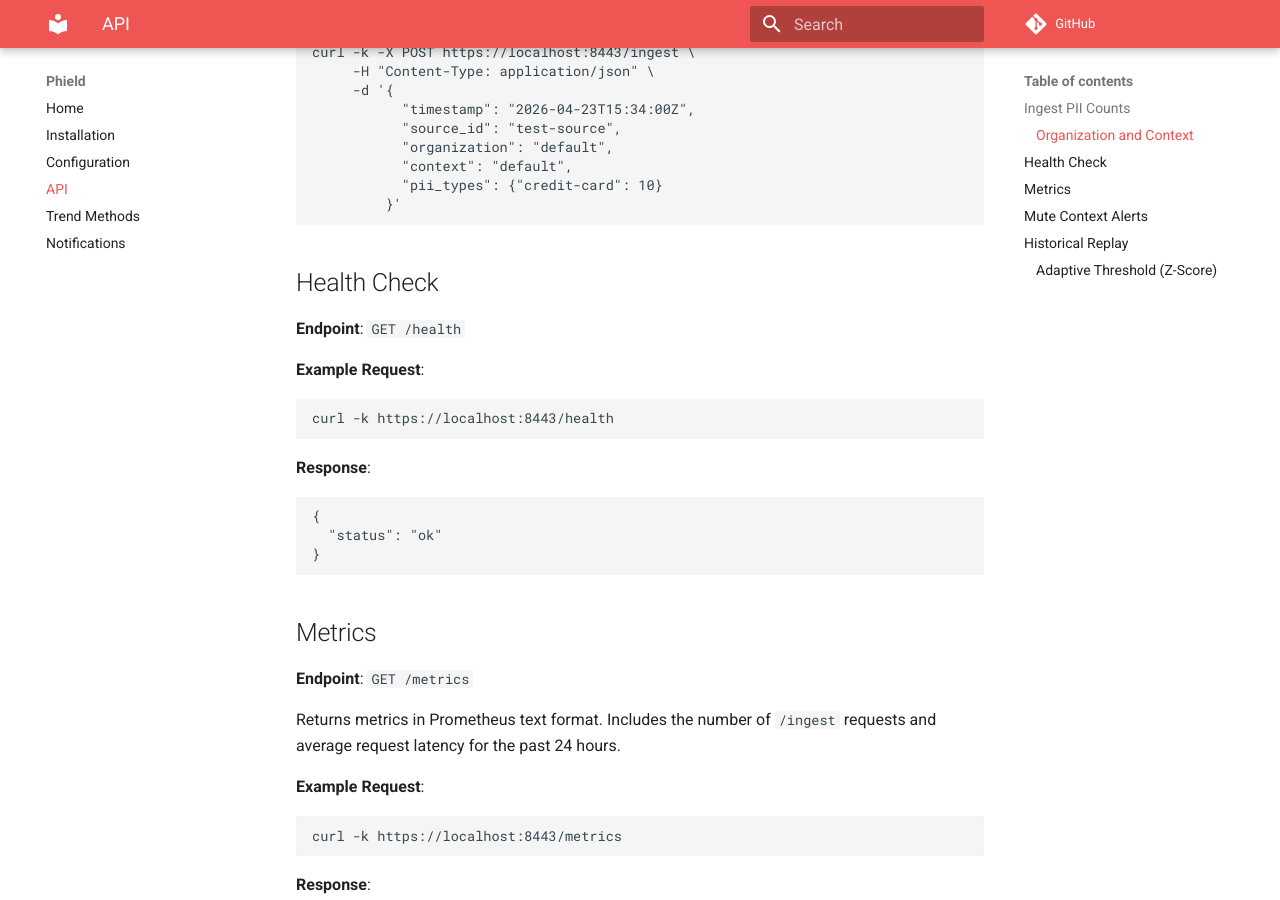
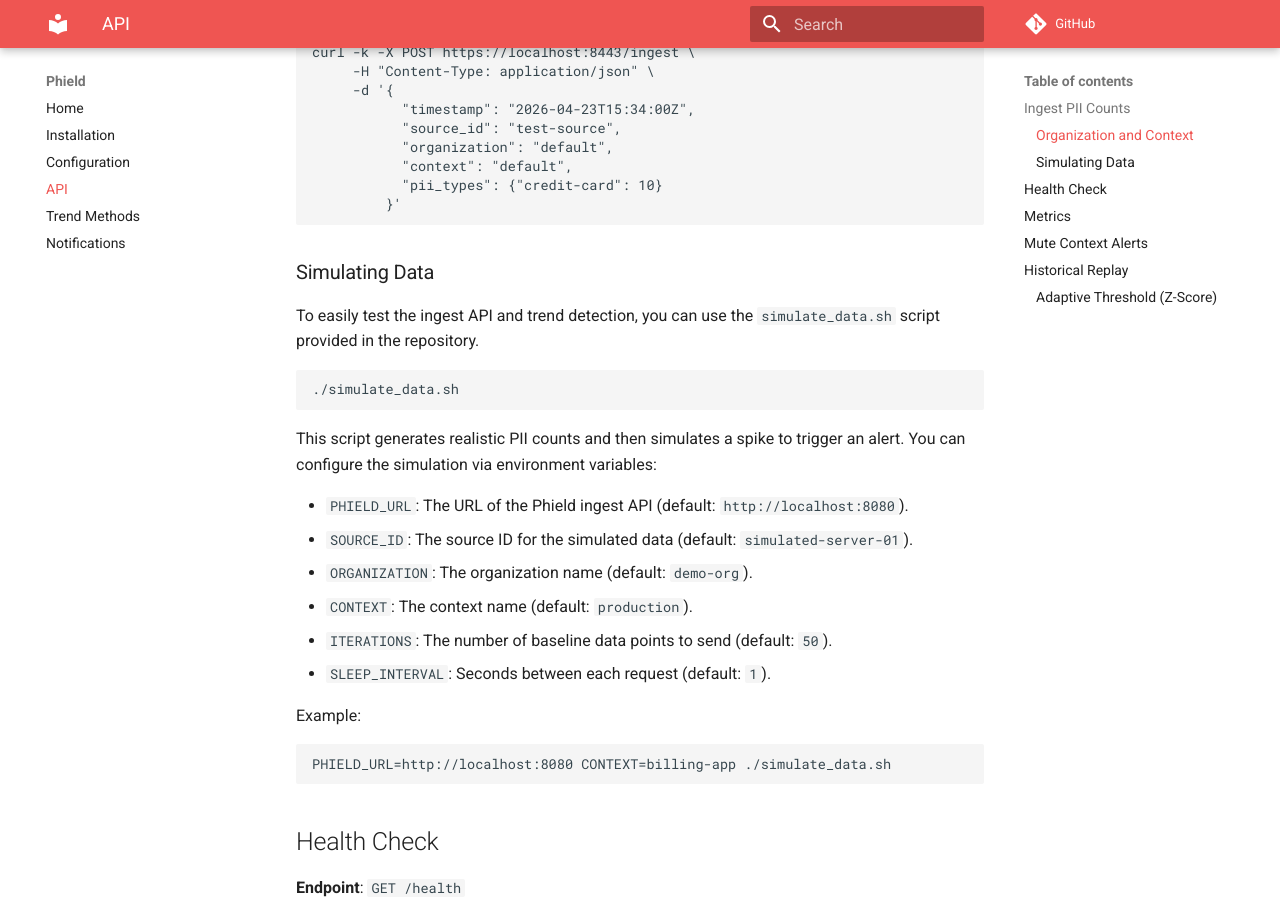
Before and after one commit to philterd/phield, an MkDocs documentation site: the page built from docs/docs/api.md, in a window 1280 px wide and 900 px high, scrolled down 1326 px. Built offline with MkDocs 1.6.1 and Material for MkDocs 9.7.7, drawn with Linux system fonts in a browser that asks for light colours; comment, search, counter and statistics services are not loaded.

Commit message:
Adding a data simulation script.

````diff
--- a/docs/docs/api.md
+++ b/docs/docs/api.md
@@ -51,6 +51,28 @@ curl -k -X POST https://localhost:8443/ingest \
            "context": "default",
            "pii_types": {"credit-card": 10}
          }'
+```
+
+### Simulating Data
+
+To easily test the ingest API and trend detection, you can use the `simulate_data.sh` script provided in the repository.
+
+```bash
+./simulate_data.sh
+```
+
+This script generates realistic PII counts and then simulates a spike to trigger an alert. You can configure the simulation via environment variables:
+
+*   `PHIELD_URL`: The URL of the Phield ingest API (default: `http://localhost:8080`).
+*   `SOURCE_ID`: The source ID for the simulated data (default: `simulated-server-01`).
+*   `ORGANIZATION`: The organization name (default: `demo-org`).
+*   `CONTEXT`: The context name (default: `production`).
+*   `ITERATIONS`: The number of baseline data points to send (default: `50`).
+*   `SLEEP_INTERVAL`: Seconds between each request (default: `1`).
+
+Example:
+```bash
+PHIELD_URL=http://localhost:8080 CONTEXT=billing-app ./simulate_data.sh
 ```
 
 ## Health Check
````
Also changed, not shown: docs/docs/installation.md (+10 -0 lines), README.md, 3 other files.
